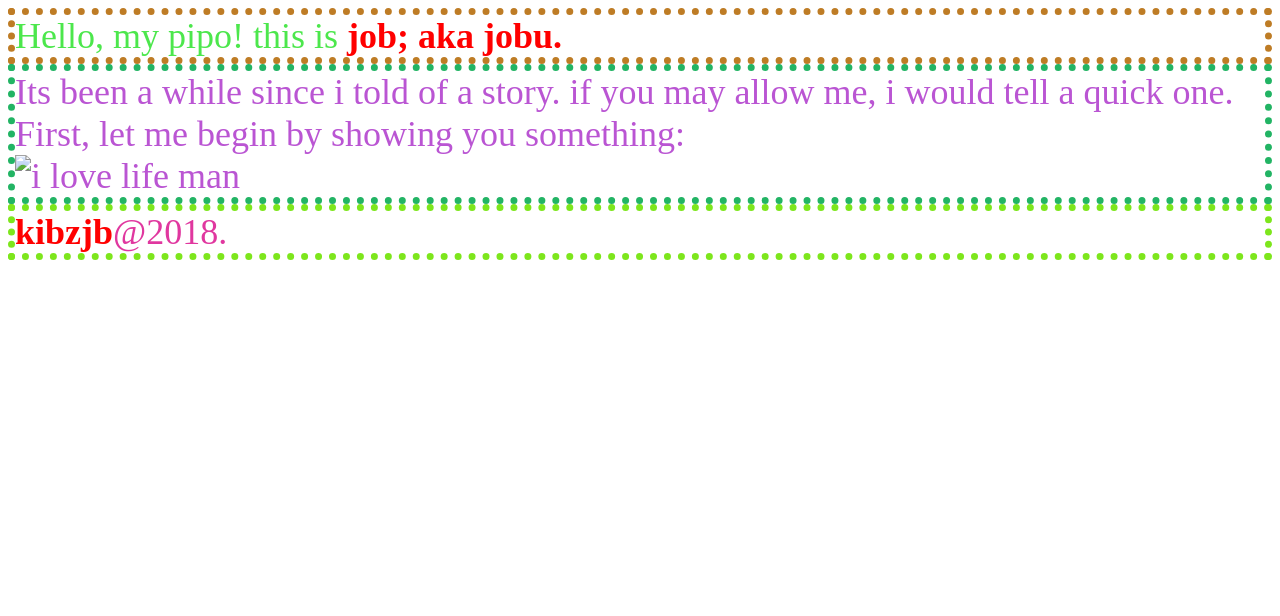
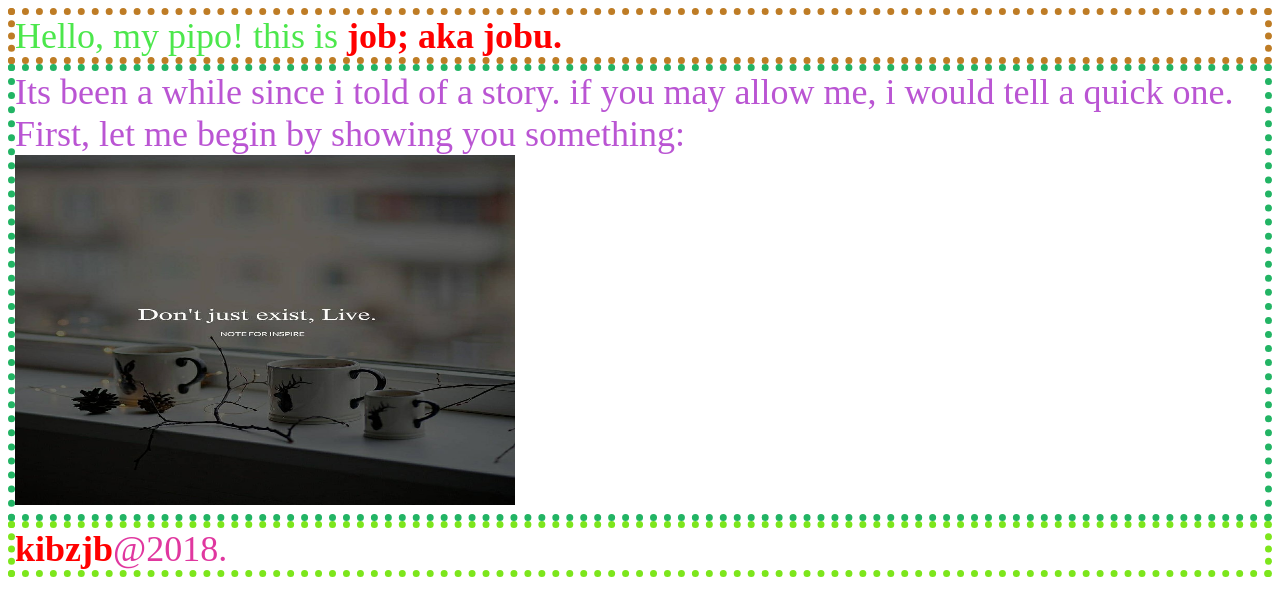
Before and after one commit to kibzjb/lecture0, a plain HTML site: page index.html in a window 1280 px wide. Drawn offline with Linux system fonts and the light colour scheme.

Commit message:
Corrected the picture

```diff
--- a/index.html
+++ b/index.html
@@ -27,7 +27,7 @@
         <div id="middle">
             Its been a while since i told of a story. if you may allow me, i would tell a quick one.<br>
             First, let me begin by showing you something:<br>
-            <img src="images/live.jpg" alt="i love life man" width="500" height="350">
+            <img src="\images\live.jpg" alt="i love life man" width="500" height="350">
         </div>
         <div id="bottom">
             <span class= "name">kibzjb</span>@2018.
```
Also changed, not shown: images/live.jpg (added).
